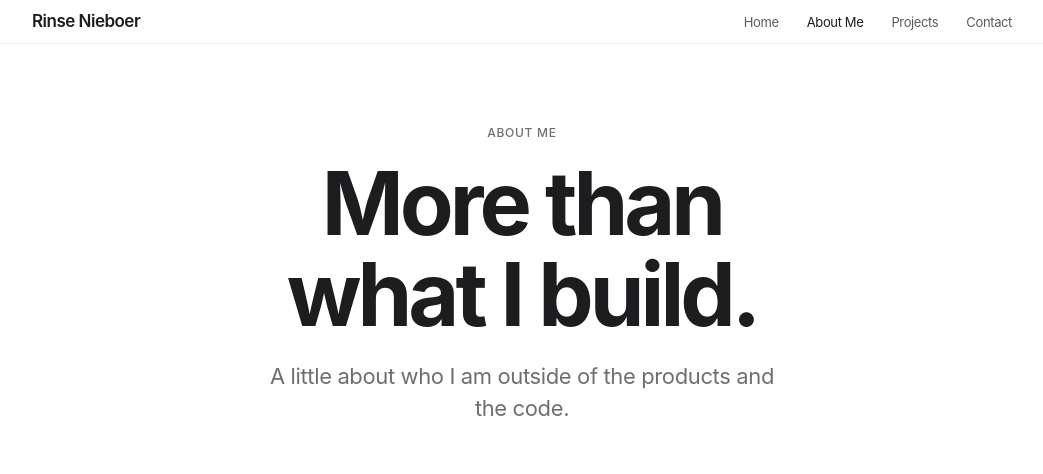
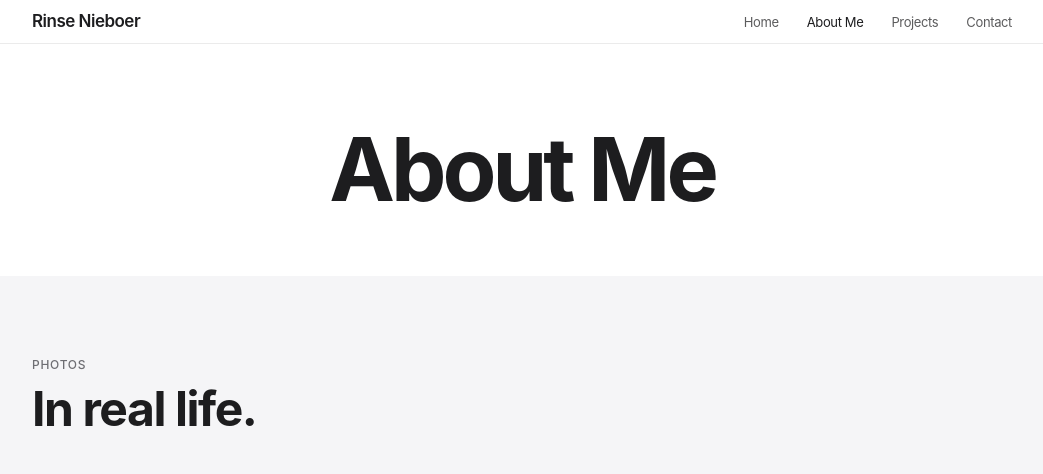
Before and after one commit to rinsenieboer-010/RJNieboer.com, a website: page about.html in a window 1280 px wide. Shown: the top 474 px of the page, without its empty margins (118-1161 px from the left). Drawn offline with Linux system fonts and the light colour scheme.

Commit message:
Simplify about page header to just 'About Me'

```diff
--- a/about.html
+++ b/about.html
@@ -257,9 +257,7 @@
   </nav>
 
   <div class="page-header">
-    <p class="page-eyebrow">About Me</p>
-    <h1 class="page-title">More than<br>what I build.</h1>
-    <p class="page-sub">A little about who I am outside of the products and the code.</p>
+    <h1 class="page-title">About Me</h1>
   </div>
 
   <!-- Photos -->
```
